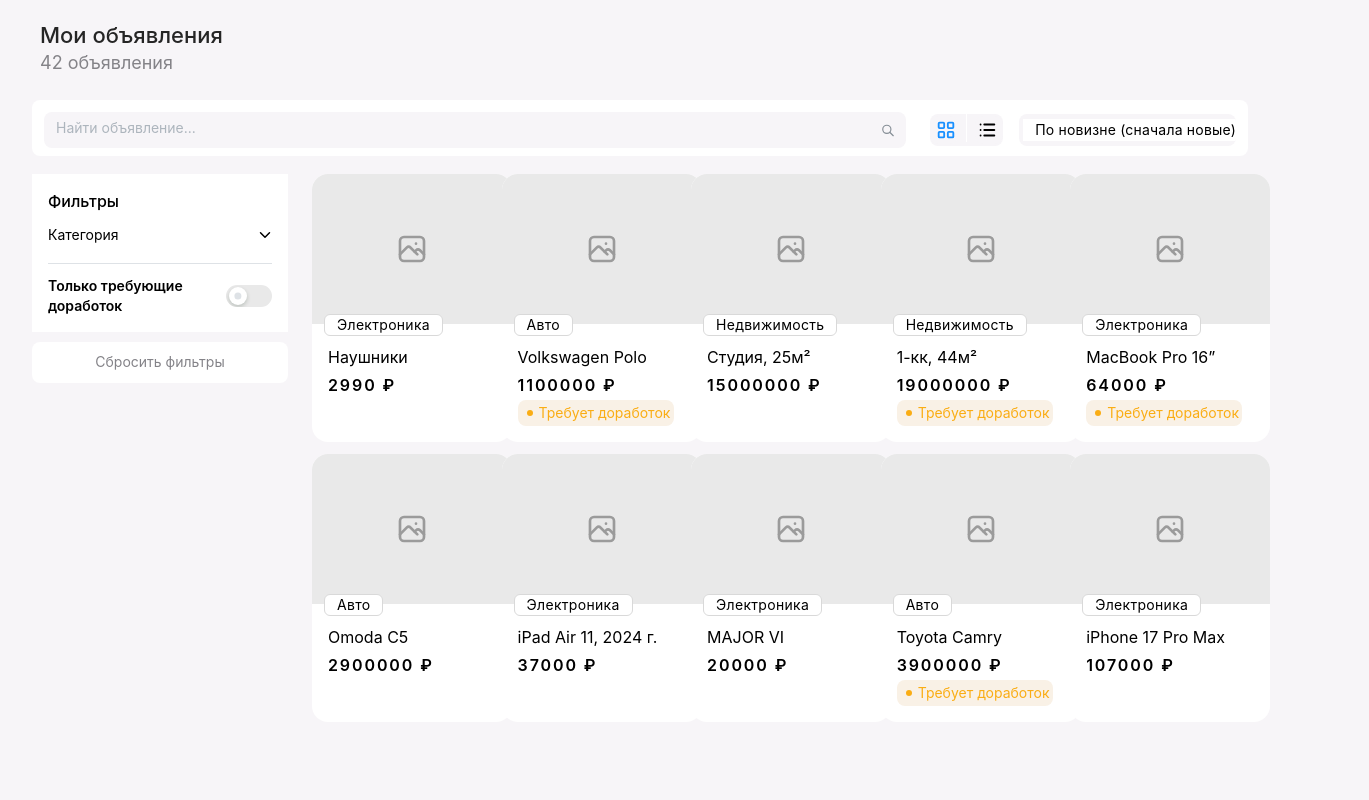
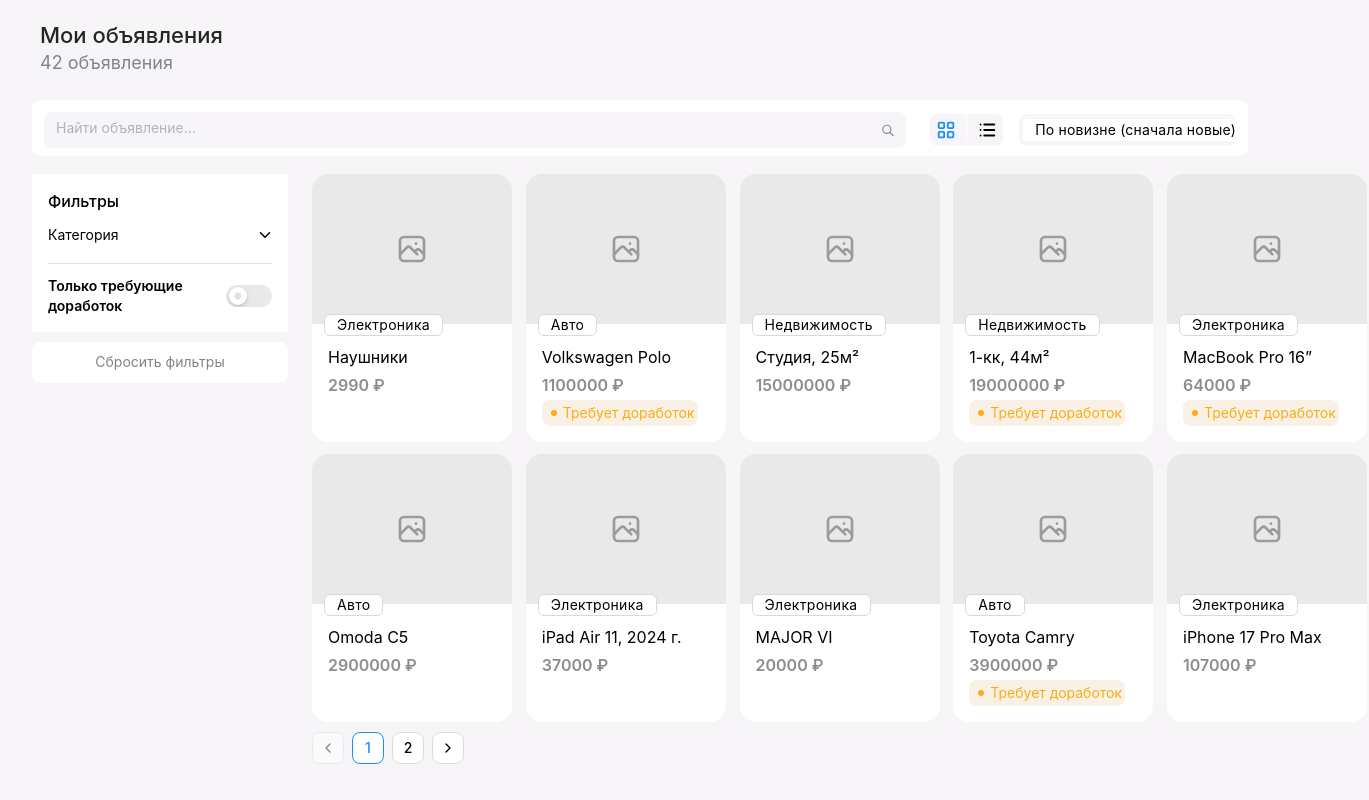
Before and after one commit to Raemyn/avito-ai, a React (Vite) app: page /ads in a window 1280 px wide. Shown: the whole page, 1369 px wide, since content can reach past the window. Built offline with nearby package versions, Linux system fonts and the light colour scheme.

Commit message:
Пагинация сделана пытаюсь сделать списки

```diff
--- a/src/components/ads/AdsListPage.tsx
+++ b/src/components/ads/AdsListPage.tsx
@@ -9,13 +9,20 @@ import {
     Flex,
     Menu,
     Paper,
-
     Switch,
     Text,
     TextInput,
     Title,
 } from "@mantine/core";
-import { IconChevronDown, IconLayoutGrid, IconList, IconPhoto, IconSearch } from "@tabler/icons-react";
+import {
+    IconChevronDown,
+    IconChevronLeft,
+    IconChevronRight,
+    IconLayoutGrid,
+    IconList,
+    IconPhoto,
+    IconSearch,
+} from "@tabler/icons-react";
 import AdsHeader from "./AdsHeader";
 
 type AdItem = {
@@ -31,19 +38,22 @@ const AdsListPage = () => {
     const [categoriesOpen, setCategoriesOpen] = useState(false);
     const [selectedCategories, setSelectedCategories] = useState<string[]>([]);
     const [onlyNeedsFix, setOnlyNeedsFix] = useState(false);
+    const [currentPage, setCurrentPage] = useState(1);
 
     const categories = ["Авто", "Электроника", "Недвижимость"];
+    const adsPerPage = 10;
 
     const ads: AdItem[] = [
-        { category: "Электроника", title: "Наушники", price: "2990 ₽", },
+        { category: "Электроника", title: "Наушники", price: "2990 ₽" },
         { category: "Авто", title: "Volkswagen Polo", price: "1100000 ₽", needsFix: true },
         { category: "Недвижимость", title: "Студия, 25м²", price: "15000000 ₽" },
         { category: "Недвижимость", title: "1-кк, 44м²", price: "19000000 ₽", needsFix: true },
         { category: "Электроника", title: "MacBook Pro 16”", price: "64000 ₽", needsFix: true },
         { category: "Авто", title: "Omoda C5", price: "2900000 ₽" },
-        { category: "Электроника", title: "iPad Air 11, 2024 г.", price: "37000 ₽", },
+        { category: "Электроника", title: "iPad Air 11, 2024 г.", price: "37000 ₽" },
         { category: "Электроника", title: "MAJOR VI", price: "20000 ₽" },
         { category: "Авто", title: "Toyota Camry", price: "3900000 ₽", needsFix: true },
+        { category: "Электроника", title: "iPhone 17 Pro Max", price: "107000 ₽" },
         { category: "Электроника", title: "iPhone 17 Pro Max", price: "107000 ₽" },
     ];
 
@@ -51,12 +61,14 @@ const AdsListPage = () => {
         setSelectedCategories((prev) =>
             prev.includes(cat) ? prev.filter((c) => c !== cat) : [...prev, cat]
         );
+        setCurrentPage(1);
     };
 
     const resetFilters = () => {
         setSelectedCategories([]);
         setCategoriesOpen(false);
         setOnlyNeedsFix(false);
+        setCurrentPage(1);
     };
 
     const filteredAds = ads.filter((ad) => {
@@ -65,6 +77,41 @@ const AdsListPage = () => {
         const fixOk = !onlyNeedsFix || ad.needsFix;
         return categoryOk && fixOk;
     });
+
+    const totalPages = Math.ceil(filteredAds.length / adsPerPage);
+
+    const displayedAds = filteredAds.slice(
+        (currentPage - 1) * adsPerPage,
+        currentPage * adsPerPage
+    );
+
+    const handlePageChange = (page: number) => {
+        if (page >= 1 && page <= totalPages) setCurrentPage(page);
+    };
+
+    const getVisiblePages = () => {
+        if (totalPages <= 5) {
+            return Array.from({ length: totalPages }, (_, i) => i + 1);
+        }
+
+        if (currentPage <= 3) {
+            return [1, 2, 3, 4, 5];
+        }
+
+        if (currentPage >= totalPages - 2) {
+            return [totalPages - 4, totalPages - 3, totalPages - 2, totalPages - 1, totalPages];
+        }
+
+        return [
+            currentPage - 2,
+            currentPage - 1,
+            currentPage,
+            currentPage + 1,
+            currentPage + 2,
+        ];
+    };
+
+    const visiblePages = getVisiblePages();
 
     return (
         <Box pt={10} pl={32} pr={32} bg="#f7f5f8">
@@ -274,17 +321,18 @@ const AdsListPage = () => {
                         </Button>
                     </Flex>
 
-                    <Box flex={1}>
+                    <Flex direction="column" flex={1} >
                         <Box
                             style={{
-                                marginRight: '2px',
+                                marginRight: "2px",
                                 display: "grid",
-                                gridTemplateColumns: "repeat(5, minmax(0, 1fr))",
-                                columnGap: '13.75px',
-                                rowGap: '12px'
+                                gridTemplateColumns: "repeat(5, 200px)",
+                                columnGap: "13.75px",
+                                rowGap: "12px",
+                                justifyContent: "start",
                             }}
                         >
-                            {filteredAds.map((ad, index) => (
+                            {displayedAds.map((ad, index) => (
                                 <Paper
                                     key={index}
                                     radius={16}
@@ -312,7 +360,6 @@ const AdsListPage = () => {
                                     </Box>
 
                                     <Box
-
                                         h={22}
                                         style={{
                                             position: "absolute",
@@ -334,59 +381,109 @@ const AdsListPage = () => {
                                             {ad.category}
                                         </Text>
                                     </Box>
-                                    {/* тУТА */}
-                                    <Box p={16}
-                                        pr={28}
-                                        pt={21}>
+
+                                    <Box p={16} pr={28} pt={21}>
                                         <Text
                                             w={168}
                                             h={24}
                                             mb={5}
                                             fz={16}
                                             fw={400}
-                                            lh='24px'
-
+                                            lh="24px"
+                                            c="#000"
                                         >
                                             {ad.title}
                                         </Text>
 
                                         <Text
-                                            lts={1.9}
                                             fz={16}
                                             fw={600}
                                             lh={1.4}
-                                            color="#0000"
-
+                                            c="rgba(0, 0, 0, 0.45)"
                                         >
                                             {ad.price}
                                         </Text>
 
                                         {ad.needsFix && (
-                                            <Paper radius={8} bg='#f9f1e6' pl={9} p={2} mt={4}>
+                                            <Paper radius={8} bg="#f9f1e6" pl={9} p={2} mt={4}>
                                                 <Flex align="center" gap={6}>
-                                                    {/* Круглый маркер */}
                                                     <Box
                                                         w={6}
                                                         h={6}
                                                         bg="#faad14"
                                                         style={{ borderRadius: "50%" }}
                                                     />
-                                                    {/* Текст */}
-                                                    <Text
-                                                        fw={400}
-                                                        fz={14}
-
-                                                        c="#faad14"
-                                                    >
+                                                    <Text fw={400} fz={14} c="#faad14">
                                                         Требует доработок
                                                     </Text>
-                                                </Flex></Paper>
+                                                </Flex>
+                                            </Paper>
                                         )}
                                     </Box>
                                 </Paper>
                             ))}
                         </Box>
-                    </Box>
+
+                        {totalPages > 1 && (
+                            <Flex mt={10} justify="flex-start" align="center" gap={8}>
+                                <ActionIcon
+                                    onClick={() => currentPage > 1 && handlePageChange(currentPage - 1)}
+                                    aria-label="Предыдущая страница"
+                                    style={{
+                                        border: "1px solid #d9d9d9",
+                                        borderRadius: 8,
+                                        width: 32,
+                                        height: 32,
+                                        background: "#fff",
+                                        flexShrink: 0,
+                                        opacity: currentPage === 1 ? 0.45 : 1,
+                                        cursor: currentPage === 1 ? "default" : "pointer",
+                                    }}
+                                >
+                                    <IconChevronLeft size={16} color="#000" />
+                                </ActionIcon>
+
+                                {visiblePages.map((page) => (
+                                    <Button
+                                        key={page}
+                                        onClick={() => handlePageChange(page)}
+                                        style={{
+                                            border: currentPage === page ? "1px solid #1890ff" : "1px solid #d9d9d9",
+                                            borderRadius: 8,
+                                            width: 32,
+                                            height: 32,
+                                            padding: 0,
+                                            background: "#fff",
+                                            fontWeight: 500,
+                                            fontSize: 14,
+                                            lineHeight: "157%",
+                                            textAlign: "center",
+                                            color: currentPage === page ? "#1890ff" : "#000",
+                                        }}
+                                    >
+                                        {page}
+                                    </Button>
+                                ))}
+
+                                <ActionIcon
+                                    onClick={() => currentPage < totalPages && handlePageChange(currentPage + 1)}
+                                    aria-label="Следующая страница"
+                                    style={{
+                                        border: "1px solid #d9d9d9",
+                                        borderRadius: 8,
+                                        width: 32,
+                                        height: 32,
+                                        background: "#fff",
+                                        flexShrink: 0,
+                                        opacity: currentPage === totalPages ? 0.45 : 1,
+                                        cursor: currentPage === totalPages ? "default" : "pointer",
+                                    }}
+                                >
+                                    <IconChevronRight size={16} color="#000" />
+                                </ActionIcon>
+                            </Flex>
+                        )}
+                    </Flex>
                 </Flex>
             </main>
         </Box>
```
